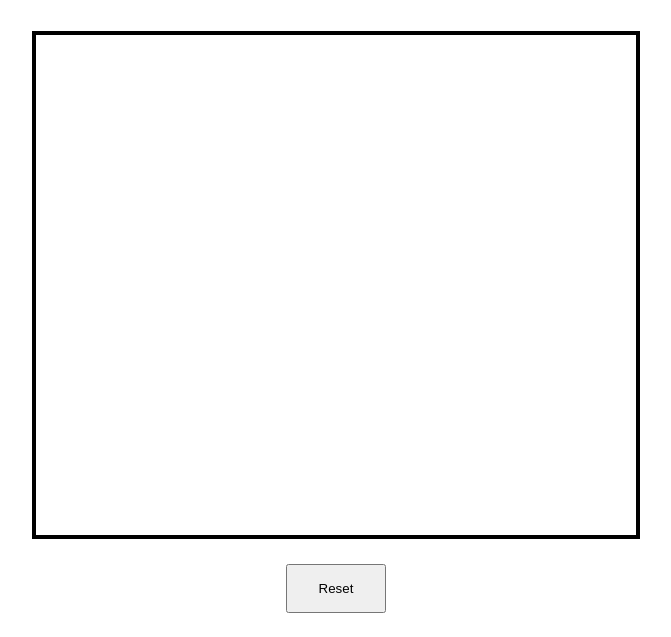
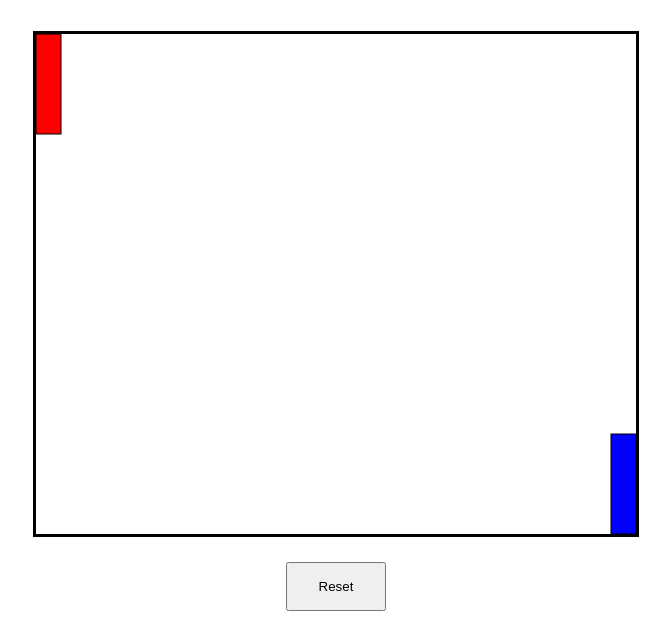
Before and after one commit to szymonpoltorak/Pong-Game, a website with bundled scripts: page src/index.html in a window 1280 px wide. Shown: the part 163-800 px from the top of the page, without its empty margins (304-975 px from the left). Built offline with nearby package versions, Linux system fonts and the light colour scheme.

Commit message:
Added more strict compiler options and added drawing paddles

```diff
--- /dev/null
+++ b/src/GameBoard.ts
@@ -0,0 +1,44 @@
+import {Paddle} from "./Paddle.js";
+
+export interface PongBoard{
+    clearGameBoard() : void;
+    drawPlayerPaddles(leftPlayer : Paddle, rightPlayer : Paddle) : void;
+}
+
+export class GameBoard implements PongBoard{
+    private gameBoardId : HTMLCanvasElement;
+    private context : CanvasRenderingContext2D;
+    private readonly width : number;
+    private readonly height : number;
+
+    public constructor(gameBoardId : HTMLCanvasElement, context : CanvasRenderingContext2D) {
+        this.gameBoardId = gameBoardId;
+        this.context = context;
+        this.width = gameBoardId.width;
+        this.height = gameBoardId.height;
+    }
+
+    public clearGameBoard(): void {
+
+    }
+
+    public drawPlayerPaddles(leftPlayer : Paddle, rightPlayer : Paddle): void {
+        this.context.strokeStyle = "black";
+
+        this.context.fillStyle = leftPlayer.getColor();
+        this.context.fillRect(leftPlayer.getPositionX(), leftPlayer.getPositionY(), leftPlayer.getWidth(),leftPlayer.getHeight());
+        this.context.strokeRect(leftPlayer.getPositionX(), leftPlayer.getPositionY(), leftPlayer.getWidth(), leftPlayer.getHeight());
+
+        this.context.fillStyle = rightPlayer.getColor();
+        this.context.fillRect(rightPlayer.getPositionX(), rightPlayer.getPositionY(), rightPlayer.getWidth(), rightPlayer.getHeight());
+        this.context.strokeRect(rightPlayer.getPositionX(), rightPlayer.getPositionY(), rightPlayer.getWidth(), rightPlayer.getHeight());
+    }
+
+    public getWidth(){
+        return this.width;
+    }
+
+    public getHeight(){
+        return this.height;
+    }
+}
--- a/src/index.html
+++ b/src/index.html
@@ -4,10 +4,13 @@
     <head>
         <meta charset="UTF-8">
         <title>Pong Game</title>
-        <meta http-equiv="X-UA-Compatible" content="IE=edge">
         <meta name="viewport" content="width=device-width, initial-scale=1.0">
+
         <link rel="stylesheet" type="text/css" href="style.css">
-        <script src="./src/js/main.js" defer></script>
+
+        <script type="module" src="js/GameBoard.js" defer></script>
+        <script type="module" src="js/Paddle.js" defer></script>
+        <script type="module" src="js/main.js" defer></script>
     </head>
 
     <body>
@@ -17,7 +20,7 @@
         </header>
 
         <main class="gameBoardContainer">
-            <canvas class="gameBoard"></canvas>
+            <canvas class="gameBoard" width="600" height="500"></canvas>
             <button class="resetButton" type="button">Reset</button>
         </main>
     </body>
--- /dev/null
+++ b/src/js/GameBoard.js
@@ -0,0 +1,28 @@
+var GameBoard = /** @class */ (function () {
+    function GameBoard(gameBoardId, context) {
+        this.gameBoardId = gameBoardId;
+        this.context = context;
+        this.width = gameBoardId.width;
+        this.height = gameBoardId.height;
+    }
+    GameBoard.prototype.clearGameBoard = function () {
+    };
+    GameBoard.prototype.drawPlayerPaddles = function (leftPlayer, rightPlayer) {
+        this.context.strokeStyle = "black";
+        this.context.fillStyle = leftPlayer.getColor();
+        this.context.fillRect(leftPlayer.getPositionX(), leftPlayer.getPositionY(), leftPlayer.getWidth(), leftPlayer.getHeight());
+        this.context.strokeRect(leftPlayer.getPositionX(), leftPlayer.getPositionY(), leftPlayer.getWidth(), leftPlayer.getHeight());
+        this.context.fillStyle = rightPlayer.getColor();
+        this.context.fillRect(rightPlayer.getPositionX(), rightPlayer.getPositionY(), rightPlayer.getWidth(), rightPlayer.getHeight());
+        this.context.strokeRect(rightPlayer.getPositionX(), rightPlayer.getPositionY(), rightPlayer.getWidth(), rightPlayer.getHeight());
+    };
+    GameBoard.prototype.getWidth = function () {
+        return this.width;
+    };
+    GameBoard.prototype.getHeight = function () {
+        return this.height;
+    };
+    return GameBoard;
+}());
+export { GameBoard };
+//# sourceMappingURL=GameBoard.js.map
--- /dev/null
+++ b/src/js/Paddle.js
@@ -0,0 +1,31 @@
+var Paddle = /** @class */ (function () {
+    function Paddle(color, width, height, positionX, positionY) {
+        this.height = height;
+        this.color = color;
+        this.positionX = positionX;
+        this.positionY = positionY;
+        this.width = width;
+    }
+    Paddle.prototype.changePosition = function (positionX, positionY) {
+        this.positionX = positionX;
+        this.positionY = positionY;
+    };
+    Paddle.prototype.getHeight = function () {
+        return this.height;
+    };
+    Paddle.prototype.getColor = function () {
+        return this.color;
+    };
+    Paddle.prototype.getWidth = function () {
+        return this.width;
+    };
+    Paddle.prototype.getPositionX = function () {
+        return this.positionX;
+    };
+    Paddle.prototype.getPositionY = function () {
+        return this.positionY;
+    };
+    return Paddle;
+}());
+export { Paddle };
+//# sourceMappingURL=Paddle.js.map
--- a/src/js/main.js
+++ b/src/js/main.js
@@ -1,3 +1,15 @@
-console.log("Hello World");
-alert("Hello guys!");
+import { GameBoard } from "./GameBoard.js";
+import { Paddle } from "./Paddle.js";
+var gameBoardId = document.querySelector(".gameBoard");
+if (gameBoardId === null) {
+    throw new Error("Game Board Id is null");
+}
+var context = gameBoardId.getContext("2d");
+if (context === null) {
+    throw new Error("Context is null");
+}
+var gameBoard = new GameBoard(gameBoardId, context);
+var leftPlayer = new Paddle("red", 25, 100, 0, 0);
+var rightPlayer = new Paddle("blue", 25, 100, gameBoard.getWidth() - 25, gameBoard.getHeight() - 100);
+gameBoard.drawPlayerPaddles(leftPlayer, rightPlayer);
 //# sourceMappingURL=main.js.map
--- a/src/style.css
+++ b/src/style.css
@@ -21,9 +21,7 @@ header {
 
 .gameBoard{
   margin: inherit;
-  width: 600px;
-  height: 500px;
-  border: 4px solid;
+  border: 3px solid;
   display: flex;
   justify-content: center;
   align-items: center;
```
Also changed, not shown: src/Paddle.ts (+2 -6 lines), src/main.ts (added, +20 -0 lines), tsconfig.json (+12 -5 lines), 3 other files.
